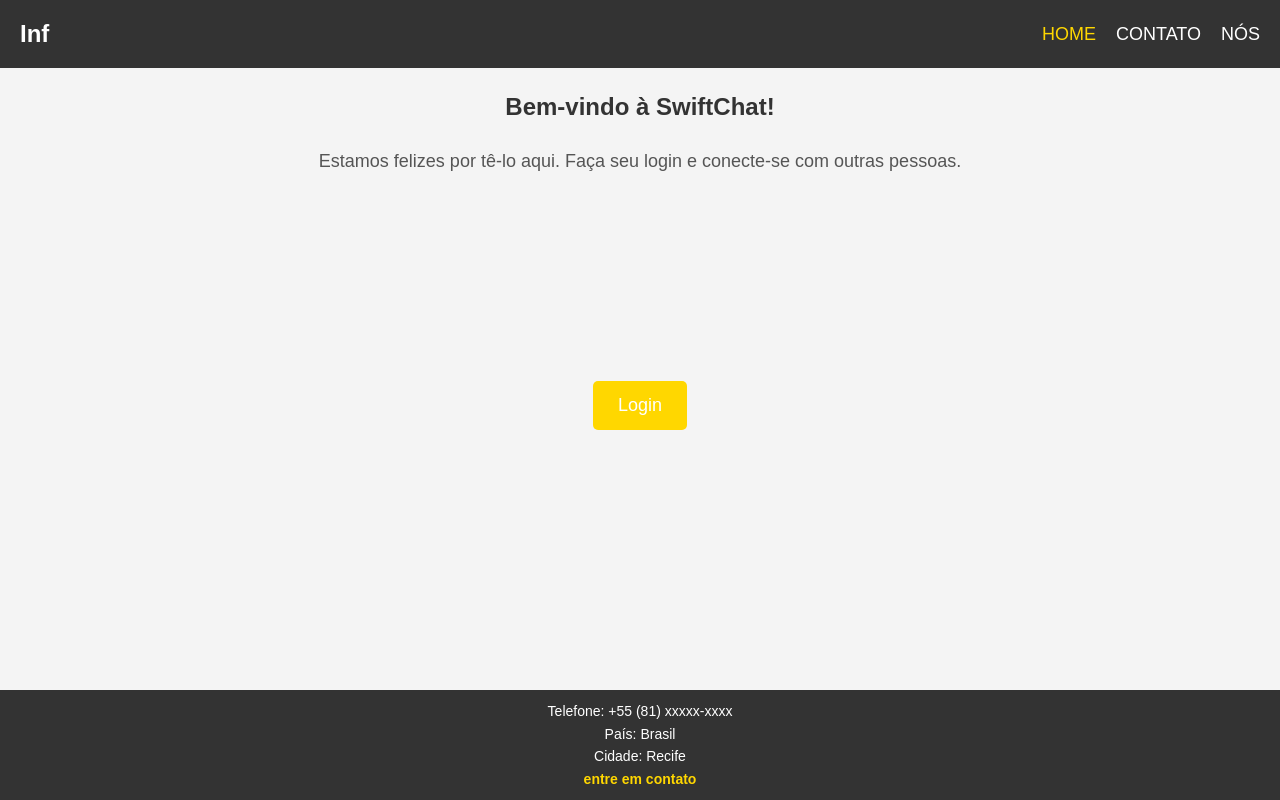
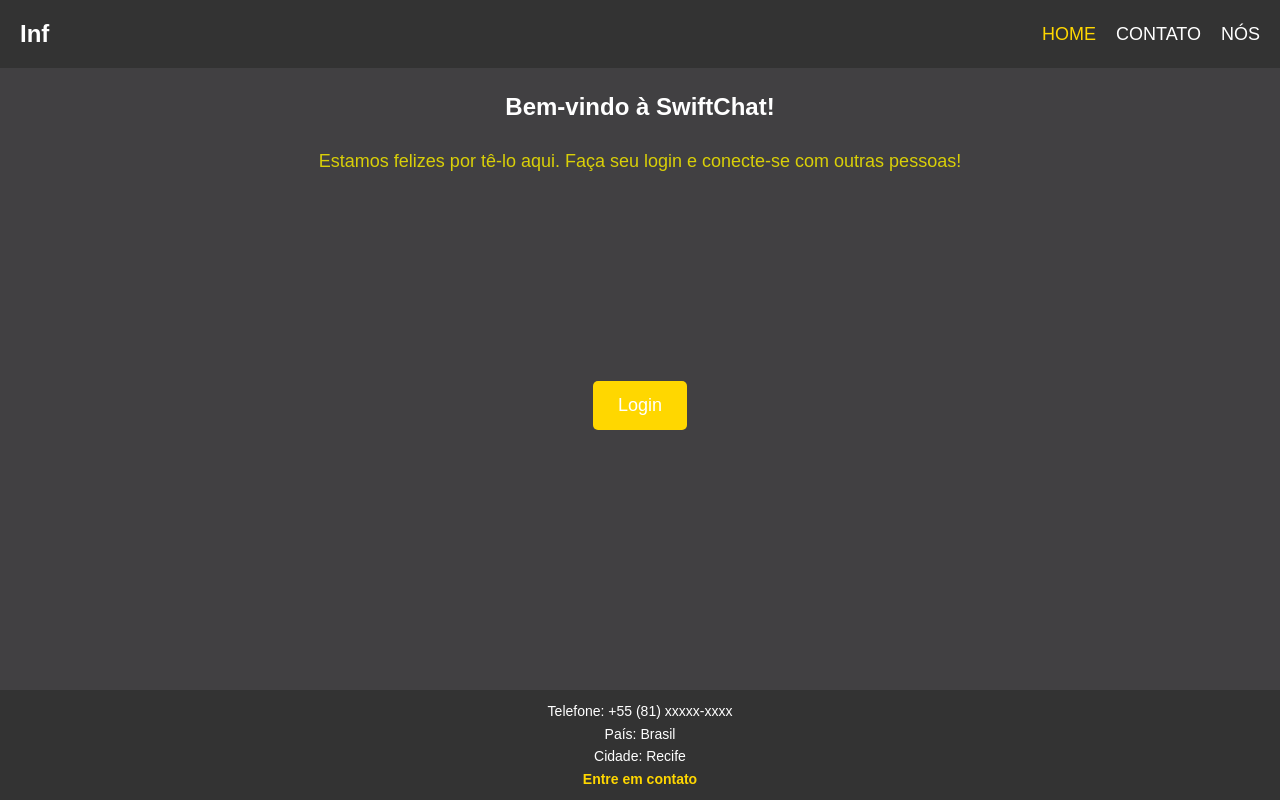
Before and after one commit to carlinhosborba/Projeto_Site, a plain HTML site: page index.html in a window 1280 px wide. Drawn offline with Linux system fonts and the light colour scheme.

Commit message:
detalhes

```diff
--- a/css/style.css
+++ b/css/style.css
@@ -7,7 +7,7 @@
 body {
     font-family: Arial, sans-serif;
     line-height: 1.6;
-    background-color: #f4f4f4;
+    background-color: #414042;
     display: flex;
     flex-direction: column;
     min-height: 100vh;
@@ -57,14 +57,14 @@
 
 h1 {
     text-align: center;
-    color: #333;
+    color: #ffffff;
     margin-bottom: 20px;
 }
 
 .intro-text p {
     text-align: center;
     font-size: 18px;
-    color: #555;
+    color: #d9cf08;
 }
 
 .login-section {
--- a/index.html
+++ b/index.html
@@ -18,7 +18,7 @@
     <main>
         <section class="intro-text">
             <h1>Bem-vindo à SwiftChat!</h1>
-            <p>Estamos felizes por tê-lo aqui. Faça seu login e conecte-se com outras pessoas.</p>
+            <p>Estamos felizes por tê-lo aqui. Faça seu login e conecte-se com outras pessoas!</p>
         </section>
 
         <section class="login-section">
@@ -31,7 +31,7 @@
           <p>Telefone: +55 (81) xxxxx-xxxx</p>
           <p>País: Brasil</p>
           <p>Cidade: Recife</p>
-          <a href="institucional/contato.html" id="footer-link">entre em contato</a>
+          <a href="institucional/contato.html" id="footer-link">Entre em contato</a>
       </div>
   </footer>
 
```
